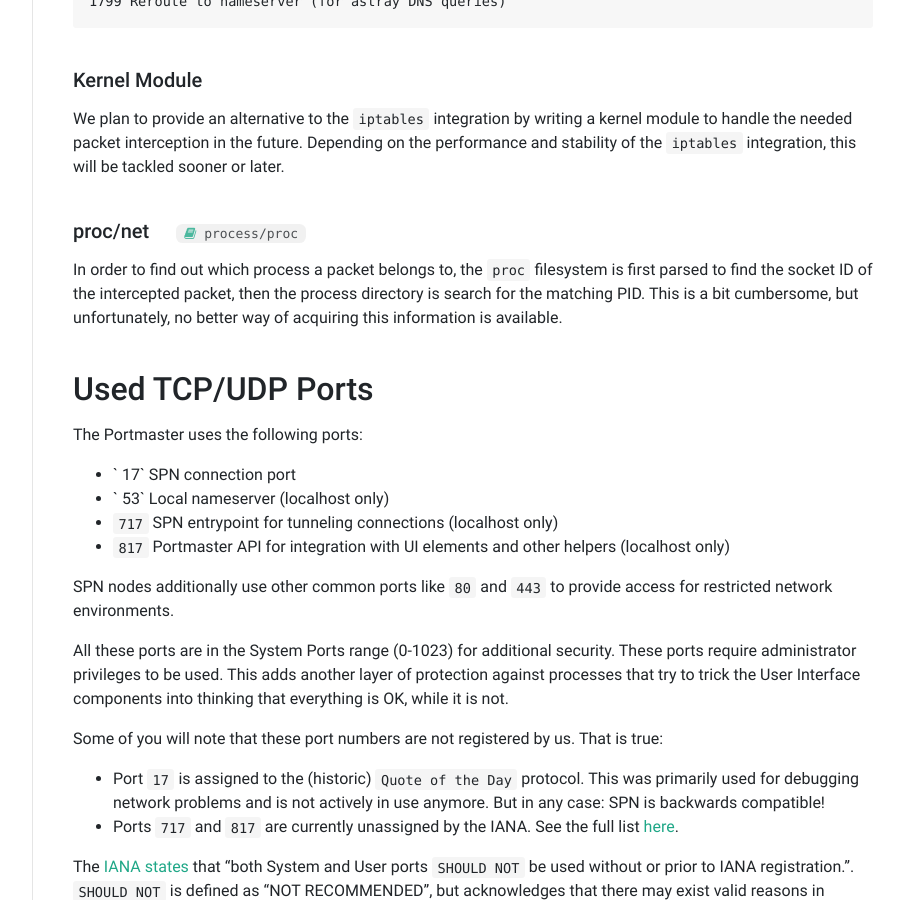
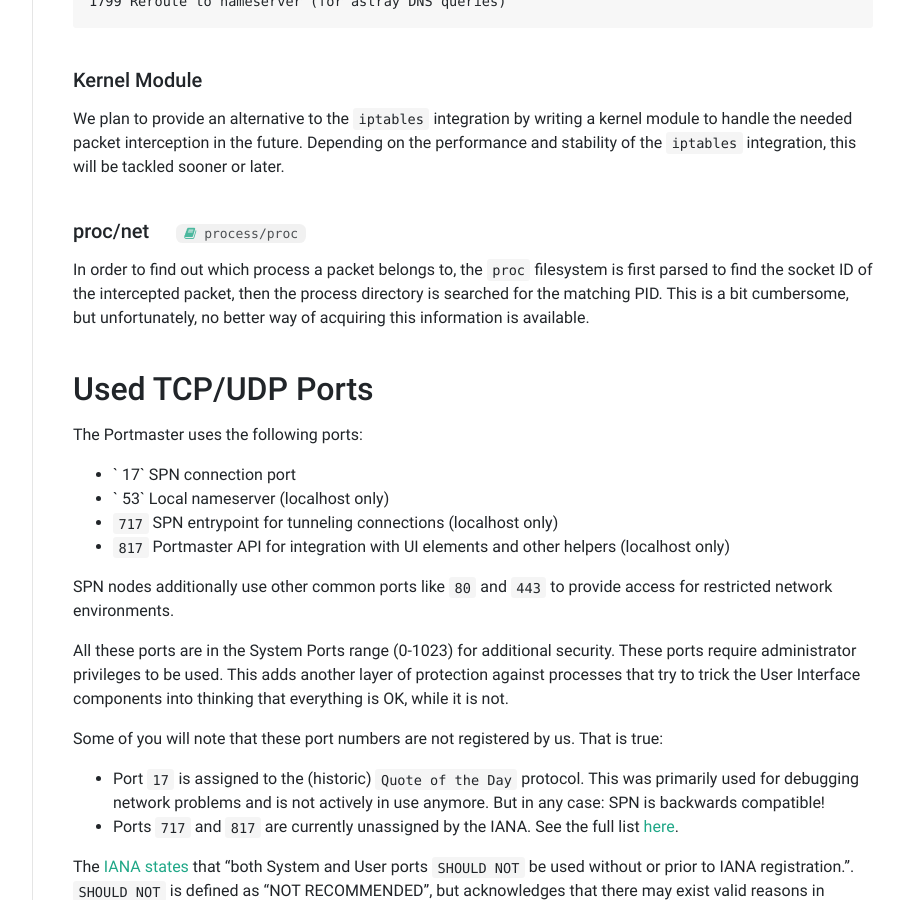
Before and after one commit to safing/docs, a Jekyll site: the page built from portmaster/architecture/os-integration.md, in a window 1280 px wide and 900 px high, scrolled down 3411 px. Shown: the whole window, without its empty margins (322-1226 px from the left). Built offline with Jekyll 4.4.1, drawn with Linux system fonts in a browser that asks for light colours; some of the changed text lies outside the part shown.

Commit message:
Fix typos

```diff
--- a/portmaster/architecture/os-integration.md
+++ b/portmaster/architecture/os-integration.md
@@ -143,7 +142,7 @@ Depending on the performance and stability of the `iptables` integration, this w
 
 ##### proc/net {% include code_ref.html godoc-portmaster="process/proc" %}
 
-In order to find out which process a packet belongs to, the `proc` filesystem is first parsed to find the socket ID of the intercepted packet, then the process directory is search for the matching PID.
+In order to find out which process a packet belongs to, the `proc` filesystem is first parsed to find the socket ID of the intercepted packet, then the process directory is searched for the matching PID.
 This is a bit cumbersome, but unfortunately, no better way of acquiring this information is available.
 
 ## Used TCP/UDP Ports
```
Also changed, not shown: other parts of portmaster/architecture/os-integration.md (+0 -1 lines), portmaster/index.md (+1 -1 lines), safing/index.md (+1 -1 lines), spn/index.md (+1 -1 lines).
